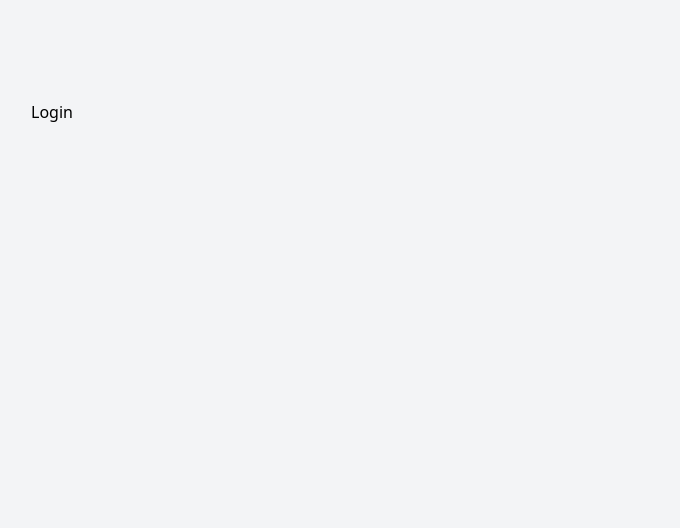
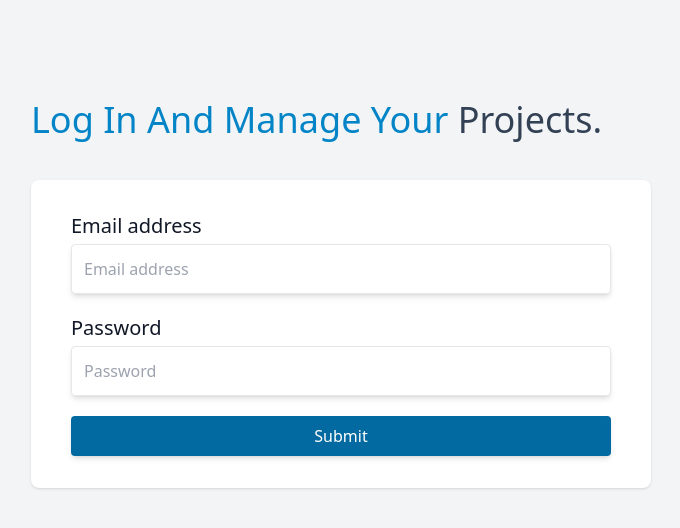
Before and after one commit to Maopos/GroupProjects-Mern, a React (Vite) app: page / in a window 1280 px wide. Shown: the top 528 px of the page, without its empty margins (299-979 px from the left). Built offline with nearby package versions, Linux system fonts and the light colour scheme.

Commit message:
Login Form

```diff
--- a/src/layouts/AuthLayout.jsx
+++ b/src/layouts/AuthLayout.jsx
@@ -3,8 +3,8 @@ import { Outlet } from "react-router-dom";
 const AuthLayout = () => {
   return (
     <>
-      <main className="container mx-auto mt-5 md:mt-20 p-5 md:flex md:justify-center">
-        <div className="md:w-1/3 lg:w-1/2">
+      <main className="container mx-auto mt-5 md:mt-20 p-2 md:p-5 md:flex md:justify-center">
+        <div className="md:w-2/3 lg:w-1/2">
           <Outlet />
         </div>
       </main>
--- a/src/pages/Login.jsx
+++ b/src/pages/Login.jsx
@@ -1,9 +1,48 @@
 const Login = () => {
- return (
-   <div>
-     <h3>Login</h3>
-   </div>
- );
+  return (
+    <>
+      <h3 className="text-sky-600 font-thin text-4xl capitalize">
+        Log in and manage your <span className="text-slate-700">projects.</span>{" "}
+      </h3>
+      <form className="my-10 bg-white shadow rounded-lg p-2 md:px-10 md:py-3">
+        <div className="my-5">
+          <label
+            htmlFor="email"
+            className="text-gray-900 text-xl font-thin block"
+          >
+            Email address
+          </label>
+          <input
+            id="email"
+            name=""
+            type="email"
+            placeholder="Email address"
+            className="w-full shadow-md border mt-1 p-3 rounded font-thin"
+          />
+        </div>
+        <div className="my-5">
+          <label
+            htmlFor="password"
+            className="text-gray-900 text-xl font-thin block"
+          >
+            Password
+          </label>
+          <input
+            id="password"
+            name=""
+            type="password"
+            placeholder="Password"
+            className="w-full shadow-md border mt-1 p-3 rounded font-thin"
+          />
+        </div>
+        <input
+          type="submit"
+          className="text-white bg-sky-700 hover:bg-sky-600 w-full rounded
+          shadow-md font-light py-2 cursor-pointer mb-5 transition-colors"
+        />
+      </form>
+    </>
+  );
 };
 
 export default Login;
```
